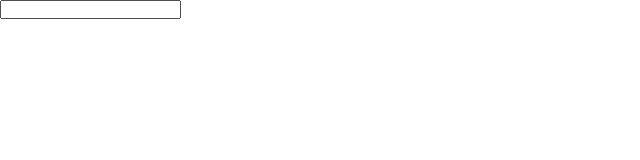
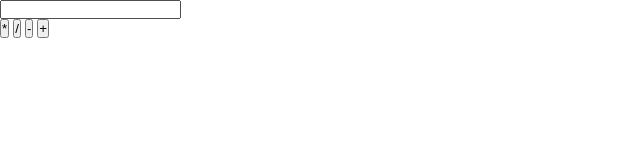
Before and after one commit to donatus503/calculator, a plain HTML site: page index.html in a window 1280 px wide. Shown: the whole page, without its empty margins (0-640 px from the left). Drawn offline with Linux system fonts and the light colour scheme.

Commit message:
added buttons

```diff
--- a/index.html
+++ b/index.html
@@ -13,6 +13,15 @@
     <form action="">
         <input type="text" class="screen">
     </form>
+
+
+
+    <div class="buttons">
+        <button type="button" class="btn btn-yellow" data-num="*">*</button>
+        <button type="button" class="btn btn-yellow" data-num="/">/</button>
+        <button type="button" class="btn btn-yellow" data-num="-">-</button>
+        <button type="button" class="btn btn-yellow" data-num="+">+</button>
+    </div>
   </section>
 
 
```
